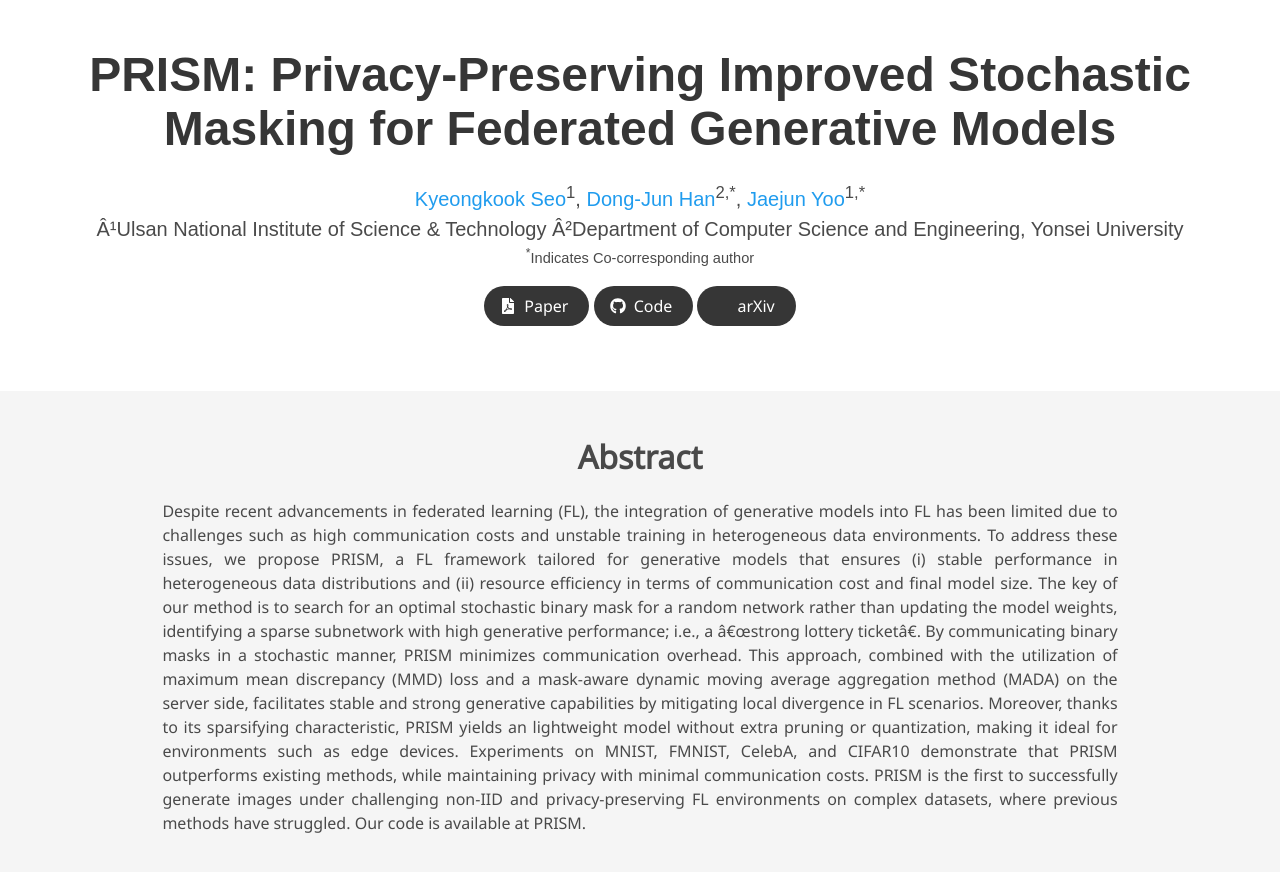
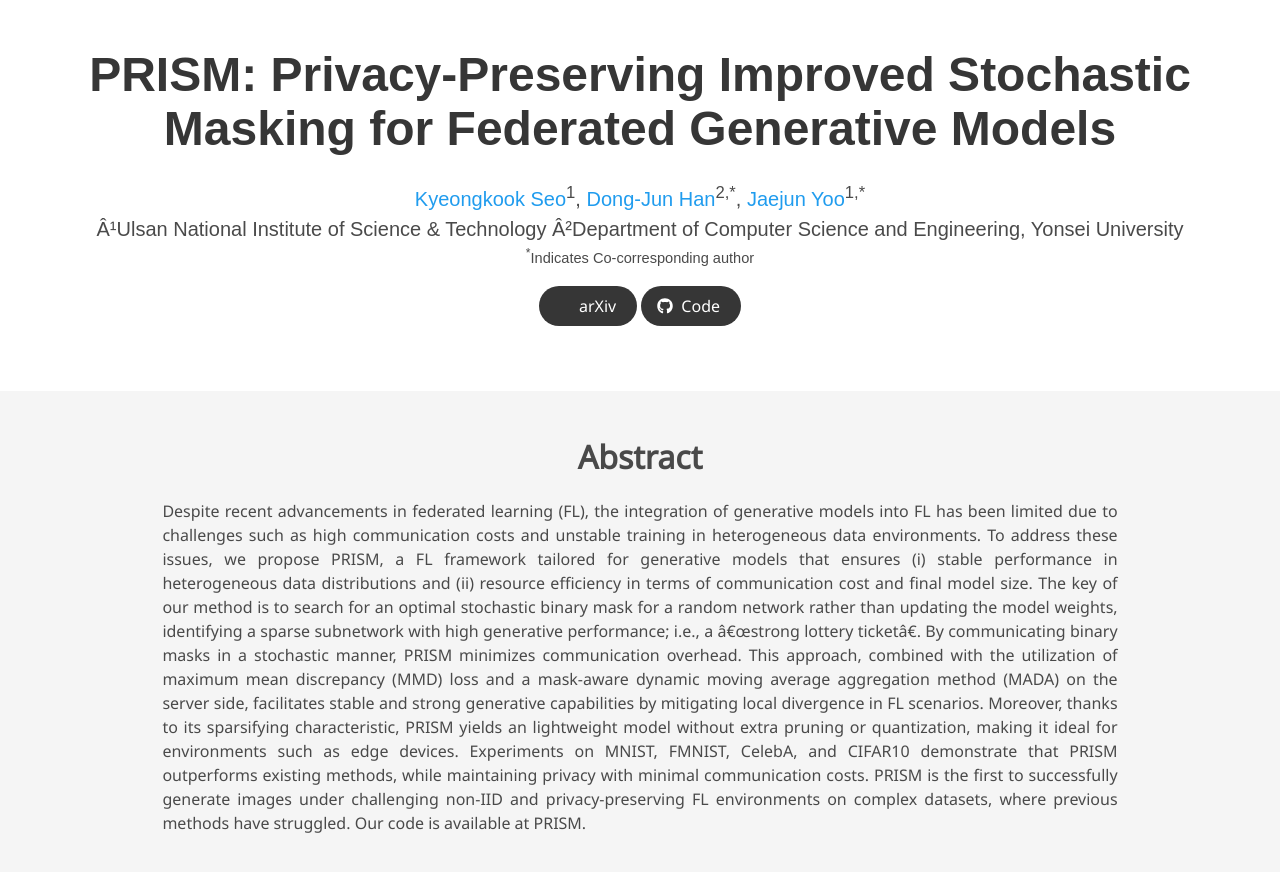
Before and after one commit to tjrudrnr2/PRISM_ICLR25, a Jekyll site: the page index.html, which Jekyll copies as it is, in a window 1280 px wide and 900 px high. Shown: the top 872 px of the window. Built offline with Jekyll 4.4.1, drawn with Linux system fonts in a browser that asks for light colours; nearby versions of some CDN libraries; some web fonts are replaced; library files that are not in the unit come from our copies; formulas are drawn with MathJax 3; a style sheet for code colours, icons or effects is not loaded.

Commit message:
Project page

```diff
--- a/index.html
+++ b/index.html
@@ -72,18 +72,16 @@
                   </div>
 
                   <div class="column has-text-centered">
-                    <div class="publication-links">
-                         <!-- Arxiv PDF link -->
-                      <span class="link-block">
-                        <a href="https://arxiv.org/pdf/<ARXIV PAPER ID>.pdf" target="_blank"
-                        class="external-link button is-normal is-rounded is-dark">
-                        <span class="icon">
-                          <i class="fas fa-file-pdf"></i>
-                        </span>
-                        <span>Paper</span>
-                      </a>
+                  <!-- ArXiv abstract Link -->
+                  <span class="link-block">
+                    <a href="https://arxiv.org/abs/<ARXIV PAPER ID>" target="_blank"
+                    class="external-link button is-normal is-rounded is-dark">
+                    <span class="icon">
+                      <i class="ai ai-arxiv"></i>
                     </span>
-
+                    <span>arXiv</span>
+                    </a>
+                  </span>
                   <!-- Github link -->
                   <span class="link-block">
                     <a href="https://github.com/tjrudrnr2/PRISM_ICLR25" target="_blank"
@@ -94,17 +92,6 @@
                     <span>Code</span>
                   </a>
                 </span>
-
-                <!-- ArXiv abstract Link -->
-                <span class="link-block">
-                  <a href="https://arxiv.org/abs/<ARXIV PAPER ID>" target="_blank"
-                  class="external-link button is-normal is-rounded is-dark">
-                  <span class="icon">
-                    <i class="ai ai-arxiv"></i>
-                  </span>
-                  <span>arXiv</span>
-                </a>
-              </span>
             </div>
           </div>
         </div>
```
